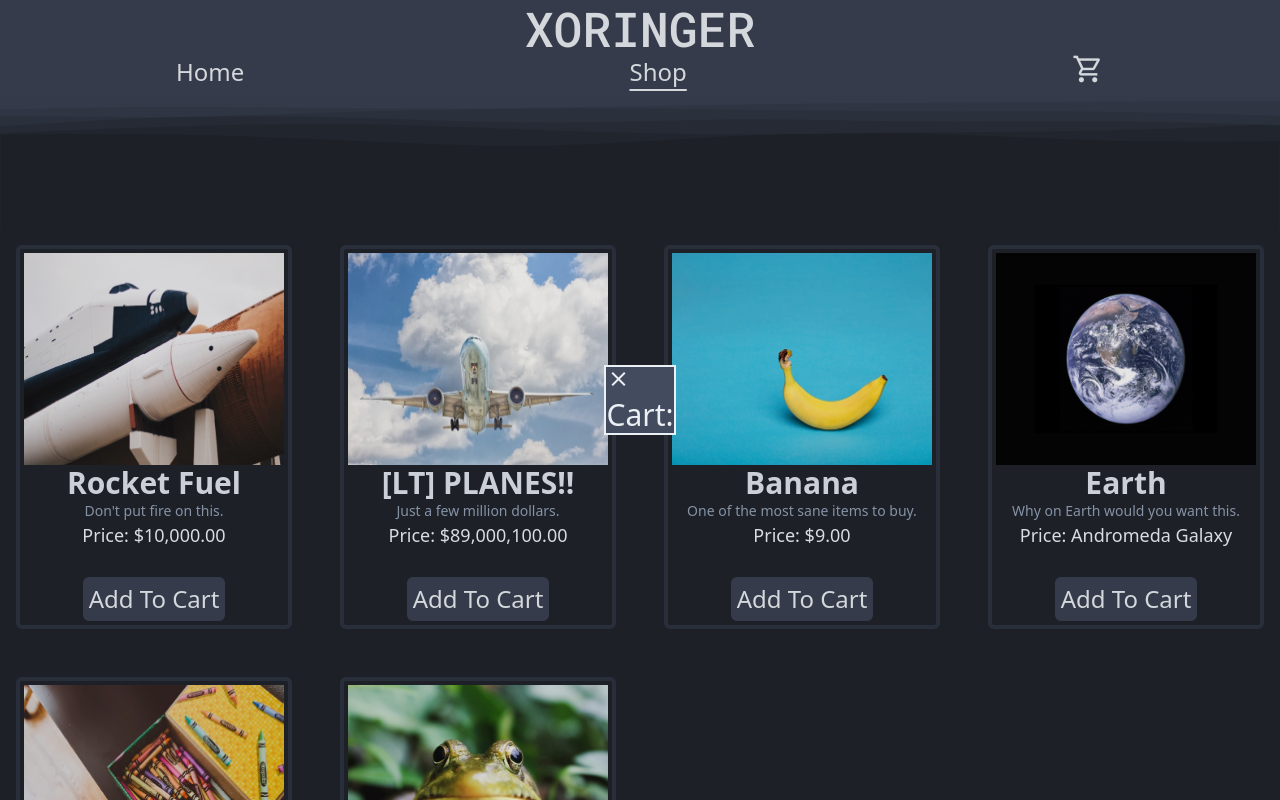
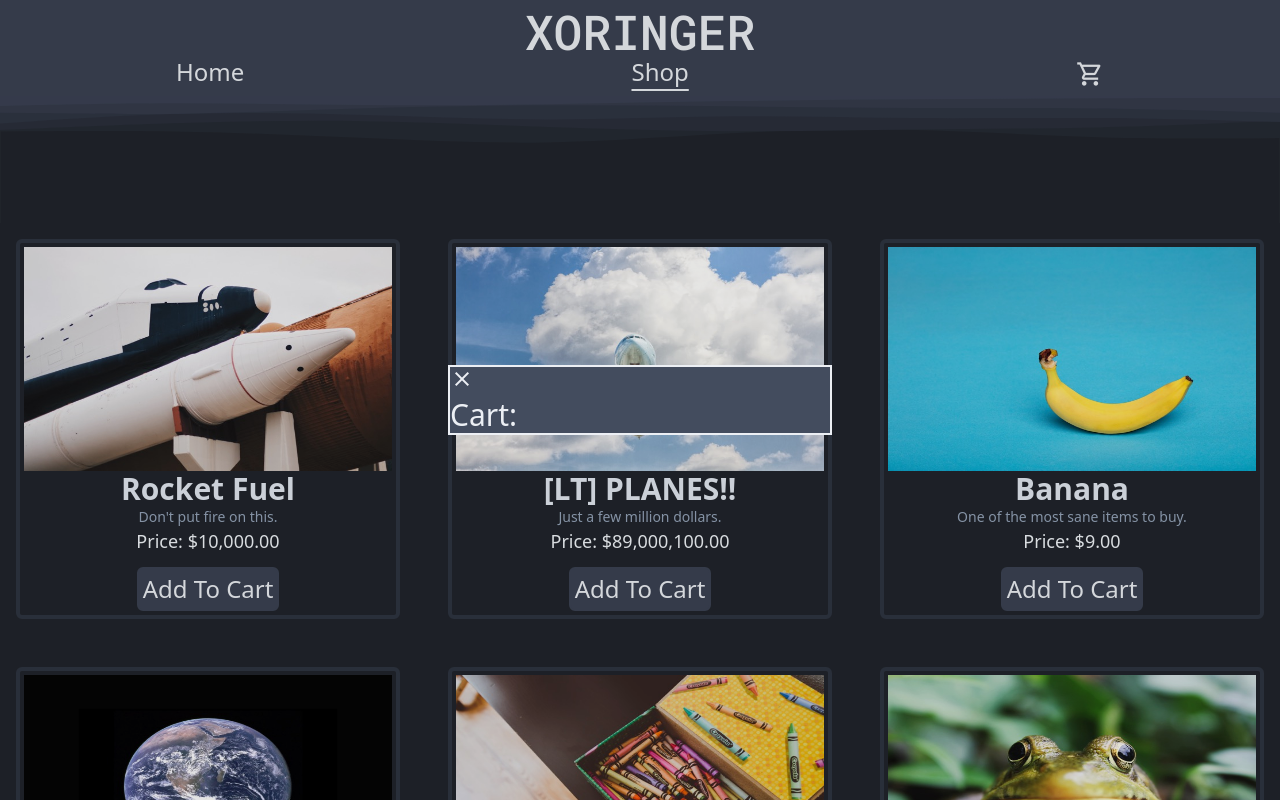
Before and after one commit to vibovenkat123/Shopping-cart, a SvelteKit app: page /Shop in a window 1280 px wide. Both pictures are taken after a click on the button "shopping_cart". Shown: the top 800 px of the page. Built offline with nearby package versions, Linux system fonts and the light colour scheme.

Commit message:
fixed display issues with safari

```diff
--- a/src/routes/+layout.svelte
+++ b/src/routes/+layout.svelte
@@ -106,7 +106,7 @@
 				>
 				<div>
 					<button aria-label="cart" on:click={showCart}>
-						<span class="material-symbols-outlined" style="font-size: 32px;" aria-hidden="true">
+						<span class="material-symbols-outlined align-bottom" style="font-size: 28px;" aria-hidden="true">
 							shopping_cart
 						</span>
 					</button>
@@ -115,7 +115,7 @@
 		</div>
 	</header>
 	<div class="space wave-down" />
-	<dialog class="bg-nord2 text-nord6 border-2 border-nord6" bind:this={modal}>
+	<dialog class="bg-nord2 text-nord6 border-2 w-96 border-nord6" bind:this={modal}>
 		<div class="overflow-auto">
 			<button on:click={closeCart}> <span class="material-symbols-outlined"> close </span></button>
 			<h1 class="text-3xl">Cart:</h1>
@@ -170,7 +170,7 @@
 
 <style scoped>
 	.space {
-		aspect-ratio: 960/100;
+		aspect-ratio: 960/95;
 		width: 100%;
 		background-repeat: no-repeat;
 		background-position: center;
--- a/src/routes/+page.svelte
+++ b/src/routes/+page.svelte
@@ -4,10 +4,10 @@
 
 <main>
 	<script src="https://cdn.jsdelivr.net/npm/kute.js@2.2.4/dist/kute.min.js"></script>
-	<div class="h-screen bg-norddarkest p-2">
+	<div class="h-screen overflow-hidden w-full bg-norddarkest p-4">
 		<div class="space bg-home rotate-180" />
 		<div class="flex items-center flex-col nordBg mt-32 w-full h-full lg:mt-24">
-			<h1 class="text-4xl sm:text-5xl md:text-6xl thicc:text-7xl mt-3 font-RobotoM text-nord6 z-10">
+			<h1 class="text-3xl sm:text-5xl md:text-6xl thicc:text-7xl mt-3 font-RobotoM text-nord6 z-10">
 				Welcome To {company.name}
 			</h1>
 			<h2 class="text-2xl sm:text-3xl md:text-4xl thicc:text-5xl mt-5 font-RobotoM text-nord6 z-10">
--- a/src/routes/Shop/+page.svelte
+++ b/src/routes/Shop/+page.svelte
@@ -24,10 +24,10 @@
 
 <main>
 	<div class="w-full h-full bg-norddarkest">
-		<div class="grid grid-cols-2 gap-12 p-4 ml-0 md:grid-cols-3 lg:grid-cols-4 sxl:grid-cols-5">
+		<div class="grid grid-cols-1 sm:grid-cols-2 gap-12 p-4 ml-0 lg:grid-cols-3 sxl:grid-cols-5">
 			{#each products as product}
 				<div
-					class="border-4 border-nord0 h-80 rounded-md flex flex-col items-center overflow-auto text-center sm:h-96 bg-norddarkest p-1"
+					class="border-4 border-nord0 h-fit w-auto rounded-md flex flex-col items-center overflow-auto text-center bg-norddarkest p-1"
 				>
 					<img src={product.src} alt={product.name} class="h-56 w-full" />
 					<div>
@@ -38,7 +38,7 @@
 						<p class="text-slate-100 text-md sm:text-lg">Price: {product.price}</p>
 					</div>
 					<button
-						class="text-2xl text-nord6 bg-nord1 rounded-md p-1 sm:mt-7 thicc:mt-4 border-2 border-nord1 hover:scale-110"
+						class="text-2xl text-nord6 bg-nord1 rounded-md p-1 sm:mt-3 thicc:mt-3 border-2 border-nord1 hover:scale-110"
 						style="transition:transform .2s"
 						on:click={() => {
 							addToCart(product.id, product.rawPrice);
```
